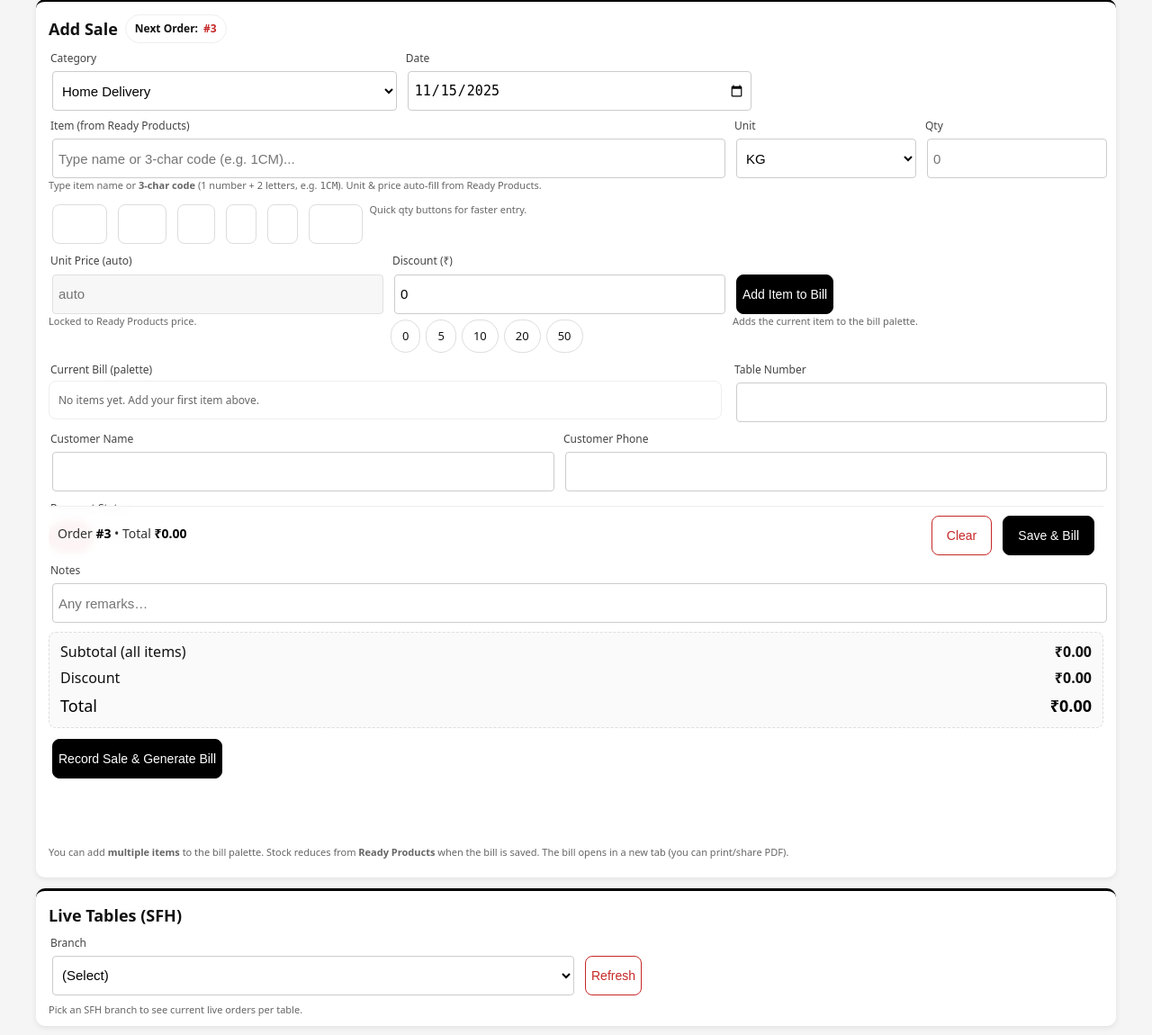
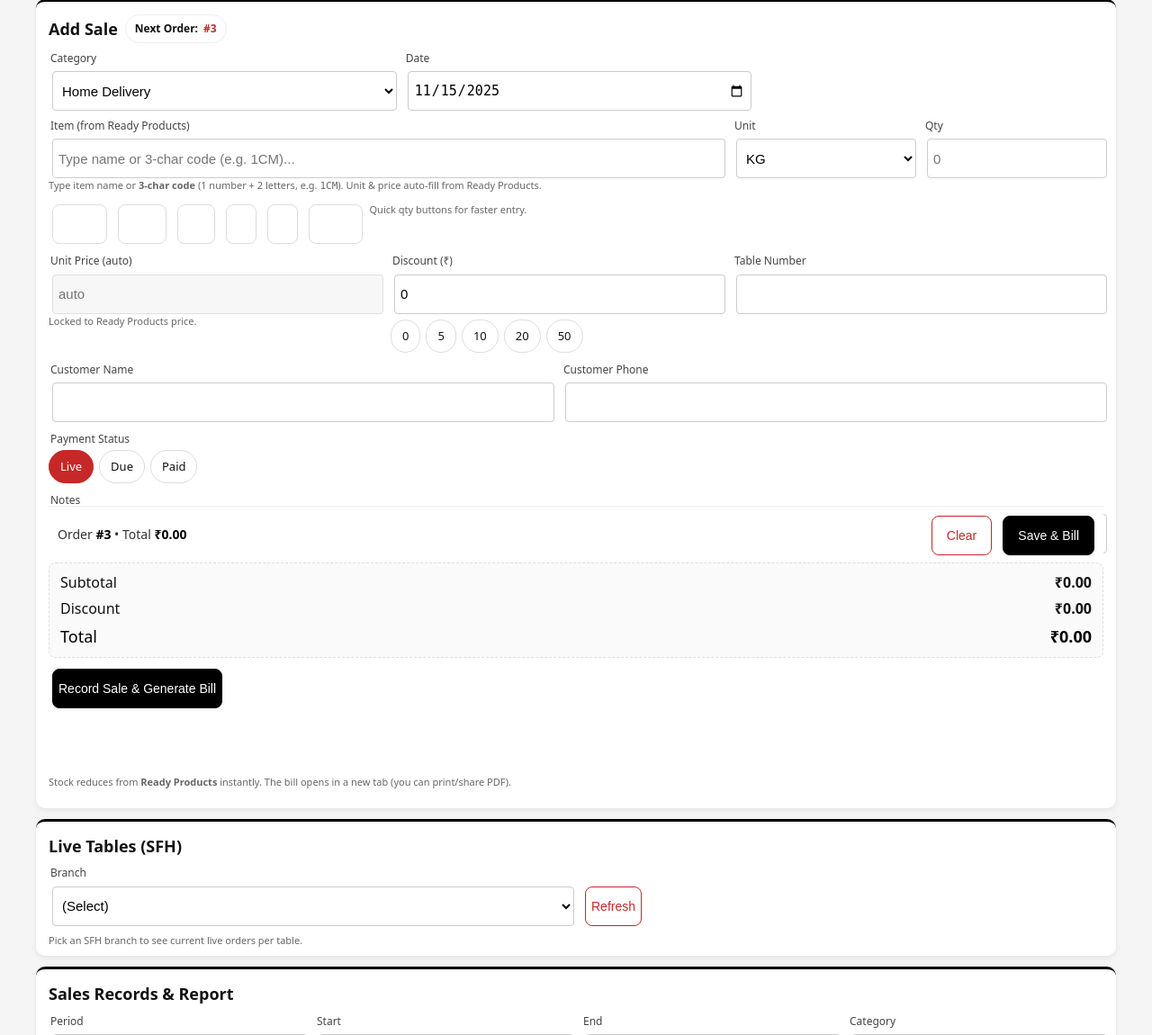
Before and after one commit to debarshiMondal/tbm_inventory_tracker, a FastAPI app: page /sales in a window 1280 px wide. Shown: the part 175-1325 px from the top of the page at 90% size. Run offline with FastAPI, Linux system fonts and the light colour scheme; data that the repository does not hold is empty.

Commit message:
Update sales.html

```diff
--- a/templates/sales.html
+++ b/templates/sales.html
@@ -180,46 +180,6 @@
       margin-right:4px;
     }
 
-    /* ======== Bill palette ======== */
-    .bill-items{
-      border-radius:8px;
-      border:1px solid #eee;
-      background:#fff;
-      padding:8px;
-      max-height:220px;
-      overflow-y:auto;
-    }
-    .bill-items table{
-      width:100%;
-      border-collapse:collapse;
-      font-size:13px;
-    }
-    .bill-items th,
-    .bill-items td{
-      padding:4px 6px;
-      border-bottom:1px solid #f0f0f0;
-    }
-    .bill-items th{
-      text-align:left;
-      font-weight:600;
-      color:#444;
-    }
-    .bill-items td.actions{
-      text-align:right;
-      white-space:nowrap;
-    }
-    .bill-items button.small{
-      height:auto;
-      font-size:11px;
-      padding:3px 6px;
-      border-radius:6px;
-    }
-    .bill-empty{
-      font-size:12px;
-      color:var(--muted);
-      padding:4px 2px;
-    }
-
     /* breakpoints */
     @media (min-width:768px){
       .field.w2{ grid-column:span 2; }
@@ -355,20 +315,6 @@
         </div>
 
         <div class="field w4">
-          <label>&nbsp;</label>
-          <button type="button" id="addItemBtn">Add Item to Bill</button>
-          <div class="hint">Adds the current item to the bill palette.</div>
-        </div>
-
-        <div class="field w8">
-          <label>Current Bill (palette)</label>
-          <div id="billItemsBlock" class="bill-items">
-            <div id="billEmptyMsg" class="bill-empty">No items yet. Add your first item above.</div>
-            <table id="billItemsTable"></table>
-          </div>
-        </div>
-
-        <div class="field w4">
           <label>Table Number</label>
           <input id="saleTable" placeholder="">
         </div>
@@ -417,7 +363,7 @@
         <!-- Live bill preview -->
         <div class="field w12">
           <div class="totals">
-            <div>Subtotal (all items)</div><div class="v" id="tSubtotal">₹0.00</div>
+            <div>Subtotal</div><div class="v" id="tSubtotal">₹0.00</div>
             <div>Discount</div><div class="v" id="tDiscount">₹0.00</div>
             <div class="grand">Total</div><div class="v grand" id="tTotal">₹0.00</div>
           </div>
@@ -429,19 +375,14 @@
       </form>
 
       <div class="float-bar" id="floatBar">
-        <div class="summary">
-          Order <b id="floatOrder">#–</b> • Total <b id="floatTotal">₹0.00</b>
-        </div>
+        <div class="summary">Order <b id="floatOrder">#–</b> • Total <b id="floatTotal">₹0.00</b></div>
         <div style="display:flex; gap:8px;">
           <button class="btn-plain" type="button" id="clearFormBtn">Clear</button>
           <button type="button" id="submitBarBtn">Save &amp; Bill</button>
         </div>
       </div>
 
-      <p class="hint">
-        You can add <b>multiple items</b> to the bill palette. Stock reduces from <b>Ready Products</b> when the bill is saved.
-        The bill opens in a new tab (you can print/share PDF).
-      </p>
+      <p class="hint">Stock reduces from <b>Ready Products</b> instantly. The bill opens in a new tab (you can print/share PDF).</p>
     </section>
 
     <!-- =================== LIVE TABLES (SFH) =================== -->
@@ -620,12 +561,6 @@
     const clearFormBtn = document.getElementById('clearFormBtn');
     const sForm        = document.getElementById('sForm');
 
-    // Bill palette
-    const addItemBtn   = document.getElementById('addItemBtn');
-    const billItemsBlock = document.getElementById('billItemsBlock');
-    const billItemsTable = document.getElementById('billItemsTable');
-    const billEmptyMsg   = document.getElementById('billEmptyMsg');
-
     // Live tables
     const liveBranch   = document.getElementById('liveBranch');
     const refreshLive  = document.getElementById('refreshLive');
@@ -665,10 +600,6 @@
     let readyIndex = {};         // name_lower -> info
     let readyCodeIndex = {};     // 3-char code (upper) -> info
     let payStatus  = 'Live';
-
-    // bill palette
-    let billItems = [];
-    let editingIndex = null;
 
     const detailColumns = [
       { key: 'date',           label: 'Date' },
@@ -721,83 +652,24 @@
       return await res.json();
     }
 
-    function renderBillItems(){
-      if(!billItemsTable) return;
-      billItemsTable.innerHTML = '';
-
-      if(!billItems.length){
-        if(billEmptyMsg) billEmptyMsg.style.display = 'block';
-        billItemsTable.style.display = 'none';
-        return;
-      }
-
-      if(billEmptyMsg) billEmptyMsg.style.display = 'none';
-      billItemsTable.style.display = 'table';
-
-      const thead = document.createElement('thead');
-      const hr = document.createElement('tr');
-      ['Item','Qty','Unit','Price','Line Total',''].forEach(text=>{
-        const th = document.createElement('th');
-        th.textContent = text;
-        hr.appendChild(th);
+    // ensure new Ready Product categories appear in all category selects
+    function syncCategoryOptions(catSet){
+      const cats = Array.from(catSet || []).filter(Boolean);
+      const selects = [saleCategory, rCategory];
+      selects.forEach(sel=>{
+        if(!sel) return;
+        const existing = new Set(
+          Array.from(sel.options).map(o => o.value || o.textContent)
+        );
+        cats.forEach(c=>{
+          if(!existing.has(c)){
+            const opt = document.createElement('option');
+            opt.value = c;
+            opt.textContent = c;
+            sel.appendChild(opt);
+          }
+        });
       });
-      thead.appendChild(hr);
-      billItemsTable.appendChild(thead);
-
-      const tbody = document.createElement('tbody');
-      billItems.forEach((row, idx)=>{
-        const tr = document.createElement('tr');
-        tr.dataset.idx = String(idx);
-
-        const cItem  = document.createElement('td'); cItem.textContent  = row.item;
-        const cQty   = document.createElement('td'); cQty.textContent   = row.qty;
-        const cUnit  = document.createElement('td'); cUnit.textContent  = row.unit;
-        const cPrice = document.createElement('td'); cPrice.textContent = row.unit_price.toFixed(2);
-        const cTotal = document.createElement('td'); cTotal.textContent = row.line_total.toFixed(2);
-
-        const cAct   = document.createElement('td');
-        cAct.className = 'actions';
-        const btnEdit = document.createElement('button');
-        btnEdit.type = 'button';
-        btnEdit.className = 'small btn-plain';
-        btnEdit.textContent = 'Edit';
-        btnEdit.dataset.action = 'edit';
-
-        const btnDel = document.createElement('button');
-        btnDel.type = 'button';
-        btnDel.className = 'small';
-        btnDel.style.marginLeft = '4px';
-        btnDel.dataset.action = 'remove';
-        btnDel.textContent = '✕';
-
-        cAct.appendChild(btnEdit);
-        cAct.appendChild(btnDel);
-
-        tr.append(cItem,cQty,cUnit,cPrice,cTotal,cAct);
-        tbody.appendChild(tr);
-      });
-      billItemsTable.appendChild(tbody);
-    }
-
-    function updateTotals(){
-      let sub = 0;
-      billItems.forEach(row=>{
-        const line = Number(row.qty || 0) * Number(row.unit_price || 0);
-        if(!Number.isNaN(line)) sub += line;
-      });
-      const disc = Number(saleDiscount.value || 0);
-      const tot  = Math.max(0, sub - disc);
-
-      tSub.textContent   = toMoney(sub);
-      tDisc.textContent  = toMoney(disc);
-      tTotal.textContent = toMoney(tot);
-      floatTotal.textContent = toMoney(tot);
-    }
-
-    function clearCurrentItemInputs(){
-      saleItem.value = '';
-      saleQty.value = '';
-      // leave unit and price as-is for speed
     }
 
     // ---------- Loaders ----------
@@ -848,7 +720,7 @@
         const ic = (r.item_category || '').trim();
         if(filterCat && ic !== filterCat) return;
 
-        const code = (r.item_code || '').trim();
+        const codeRaw = (r.item_code || r.code || '').trim();
         const unit = (r.unit || '').trim();
         const price = Number(r.price || 0);
 
@@ -856,7 +728,7 @@
         opt.value = name;
 
         const bits = [];
-        if(code) bits.push(code);
+        if(codeRaw) bits.push(codeRaw);
         bits.push(name);
         if(unit) bits.push(unit + ' @ ₹' + price.toFixed(2));
         if(ic) bits.push('(' + ic + ')');
@@ -871,6 +743,7 @@
       readyRows = d.rows || [];
       readyIndex = {};
       readyCodeIndex = {};
+      const catSet = new Set();
 
       readyRows.forEach(r=>{
         const name = (r.name || '').trim();
@@ -882,15 +755,21 @@
           price: parseFloat(r.price || 0),
           category: r.category,
           item_category: (r.item_category || '').trim(),
-          item_code: (r.item_code || '').trim()
+          // support both "item_code" and "code" from backend
+          item_code: (r.item_code || r.code || '').trim()
         };
         readyIndex[keyName] = info;
+
+        if(info.category) catSet.add(info.category);
 
         const code = info.item_code;
         if(code && isThreeCharCode(code)){
           readyCodeIndex[code.toUpperCase()] = info;
         }
       });
+
+      // NEW: auto-include any new Ready Product categories into the selects
+      syncCategoryOptions(catSet);
 
       rebuildItemCategoryFilter();
       rebuildReadyOptions();
@@ -929,6 +808,21 @@
       if(info.item_category && saleItemCategoryFilter && !saleItemCategoryFilter.value){
         saleItemCategoryFilter.value = info.item_category;
       }
+
+      updateTotals();
+    }
+
+    function updateTotals(){
+      const qty = Number(saleQty.value || 0);
+      const up  = Number(saleUnitPrice.value || 0);
+      const disc= Number(saleDiscount.value || 0);
+      const sub = qty * up;
+      const tot = Math.max(0, sub - disc);
+
+      tSub.textContent   = toMoney(sub);
+      tDisc.textContent  = toMoney(disc);
+      tTotal.textContent = toMoney(tot);
+      floatTotal.textContent = toMoney(tot);
     }
 
     function toggleSFH(){
@@ -947,11 +841,12 @@
     qtyRow?.addEventListener('click', (e)=>{
       const btn = e.target.closest('.btn');
       if(!btn) return;
-      if(btn.id==='qtyPlus'){ saleQty.value = Number(saleQty.value||0) + 1; return; }
-      if(btn.id==='qtyMinus'){ saleQty.value = Math.max(0, Number(saleQty.value||0) - 1); return; }
-      if(btn.id==='qtyClear'){ saleQty.value=''; return; }
+      if(btn.id==='qtyPlus'){ saleQty.value = Number(saleQty.value||0) + 1; updateTotals(); return; }
+      if(btn.id==='qtyMinus'){ saleQty.value = Math.max(0, Number(saleQty.value||0) - 1); updateTotals(); return; }
+      if(btn.id==='qtyClear'){ saleQty.value=''; updateTotals(); return; }
       const inc = Number(btn.dataset.q||0);
       saleQty.value = Number(saleQty.value||0) + inc;
+      updateTotals();
     });
 
     // discount chips
@@ -961,10 +856,6 @@
       saleDiscount.value = b.dataset.disc;
       updateTotals();
     }));
-    saleDiscount.addEventListener('input', ()=>{
-      chipDiscBtns.forEach(x=>x.classList.remove('active'));
-      updateTotals();
-    });
 
     // pay chips
     payChips.addEventListener('click', (e)=>{
@@ -991,8 +882,10 @@
     // Item Category filter change
     saleItemCategoryFilter?.addEventListener('change', ()=>{
       rebuildReadyOptions();
+      // clearing item box keeps new filter effective
       saleItem.value = '';
       saleUnitPrice.value = '';
+      updateTotals();
     });
 
     // smart item selection: name or 3-char code
@@ -1001,6 +894,7 @@
       if(isThreeCharCode(val)){
         const info = readyCodeIndex[val.toUpperCase()];
         if(info){
+          // direct select by code
           saleItem.value = info.name;
           if(saleItemCategoryFilter && info.item_category){
             saleItemCategoryFilter.value = info.item_category;
@@ -1009,81 +903,20 @@
           saleUnit.value = info.unit || saleUnit.value;
           saleUnitPrice.value = Number(info.price || 0).toFixed(2);
           if(!saleCategory.value) saleCategory.value = info.category || 'Home Delivery';
+          updateTotals();
+          return;
         }
       }
+      // if not a complete code, just recalc totals when name later chosen
     });
 
     // also apply defaults when user picks from datalist
     saleItem.addEventListener('change', applyItemDefaults);
 
-    // Add item to bill palette
-    addItemBtn?.addEventListener('click', ()=>{
-      applyItemDefaults();
-
-      const itemName  = (saleItem.value || '').trim();
-      const qty       = Number(saleQty.value || 0);
-      const unitPrice = Number(saleUnitPrice.value || 0);
-      const unit      = saleUnit.value;
-
-      if(!itemName){
-        alert('Please choose an item from Ready Products.');
-        return;
-      }
-      if(qty <= 0){
-        alert('Quantity must be > 0');
-        return;
-      }
-      if(unitPrice <= 0){
-        alert('Unit price missing; please check Ready Products price.');
-        return;
-      }
-
-      const line = {
-        item: itemName,
-        unit,
-        qty,
-        unit_price: unitPrice,
-        line_total: qty * unitPrice
-      };
-
-      if(editingIndex !== null){
-        billItems[editingIndex] = line;
-        editingIndex = null;
-        addItemBtn.textContent = 'Add Item to Bill';
-      } else {
-        billItems.push(line);
-      }
-
-      clearCurrentItemInputs();
-      renderBillItems();
+    saleQty.addEventListener('input', updateTotals);
+    saleDiscount.addEventListener('input', ()=>{
+      chipDiscBtns.forEach(x=>x.classList.remove('active'));
       updateTotals();
-    });
-
-    // bill palette actions: edit / remove
-    billItemsTable?.addEventListener('click', (e)=>{
-      const btn = e.target.closest('button');
-      if(!btn) return;
-      const tr = btn.closest('tr');
-      if(!tr) return;
-      const idx = Number(tr.dataset.idx);
-      if(Number.isNaN(idx) || idx < 0 || idx >= billItems.length) return;
-
-      const action = btn.dataset.action;
-      if(action === 'edit'){
-        const row = billItems[idx];
-        saleItem.value = row.item;
-        saleUnit.value = row.unit;
-        saleUnitPrice.value = row.unit_price;
-        saleQty.value = row.qty;
-        editingIndex = idx;
-        addItemBtn.textContent = 'Update Item';
-      } else if(action === 'remove'){
-        billItems.splice(idx,1);
-        editingIndex = null;
-        addItemBtn.textContent = 'Add Item to Bill';
-        renderBillItems();
-        updateTotals();
-      }
     });
 
     // add branch
@@ -1124,90 +957,51 @@
     refreshLive.addEventListener('click', loadLiveTables);
     liveBranch.addEventListener('change', loadLiveTables);
 
-    // Submit full bill
+    // Submit
     async function submitSale(){
-      if(!billItems.length){
-        alert('Add at least one item to the bill.');
-        return;
-      }
-
+      applyItemDefaults();
+      updateTotals();
       const category = saleCategory.value || 'Home Delivery';
-      const discountAmount = Number(saleDiscount.value || 0);
-
-      let sub = 0;
-      billItems.forEach(row=>{
-        const line = Number(row.qty || 0) * Number(row.unit_price || 0);
-        if(!Number.isNaN(line)) sub += line;
-      });
-      const total = Math.max(0, sub - discountAmount);
-
-      const header = {
+      const payload = {
         date: saleDate.value || null,
         category,
         branch: category==='SFH' ? (branchSelect.value||'') : '',
+        item: (saleItem.value||'').trim(),
+        unit: saleUnit.value,
+        qty: Number(saleQty.value||0),
+        unit_price: null,  // backend uses Ready Products price
+        discount: Number(saleDiscount.value||0),
         customer_name: (saleCustName.value||'').trim(),
         customer_phone: (saleCustPhone.value||'').trim(),
         table_no: (saleTable.value||'').trim(),
         payment_status: payStatus,
         payment_mode: payStatus==='Paid' ? (payMode.value||'') : '',
         payment_note: (payNote.value||'').trim(),
-        notes: (saleNotes.value||'').trim(),
-        discount: discountAmount,
-        subtotal: sub,
-        total: total
+        notes: (saleNotes.value||'').trim()
       };
-
-      const first = billItems[0];
-      const payload = Object.assign({}, header, {
-        item: first.item,
-        unit: first.unit,
-        qty: Number(first.qty || 0),
-        unit_price: Number(first.unit_price || 0),
-        items: billItems.map(row=>({
-          item: row.item,
-          unit: row.unit,
-          qty: Number(row.qty || 0),
-          unit_price: Number(row.unit_price || 0)
-        }))
-      });
+      if(!payload.item){ alert('Please choose an item.'); return; }
+      if(payload.qty<=0){ alert('Quantity must be > 0'); return; }
 
       const res = await fetchJSON('/api/sales', {method:'POST', body: JSON.stringify(payload)});
       if(res.bill_url){ window.open(res.bill_url, '_blank'); }
-
       await Promise.all([loadNextOrder(), runReport()]);
       const keepCat = saleCategory.value;
       const keepBr  = branchSelect.value;
-
       sForm.reset();
       saleCategory.value = keepCat;
       branchSelect.value = keepBr;
-
-      billItems = [];
-      editingIndex = null;
-      addItemBtn.textContent = 'Add Item to Bill';
-      renderBillItems();
-
-      payStatus='Live';
-      setChipsActive(payChips,'Live','data-status');
-      toggleSFH();
-      togglePay();
+      toggleSFH(); setChipsActive(payChips,'Live','data-status'); payStatus='Live'; togglePay();
       updateTotals();
       loadLiveTables();
     }
-
     sForm.addEventListener('submit', (e)=>{ e.preventDefault(); submitSale(); });
     submitBarBtn.addEventListener('click', submitSale);
-
     clearFormBtn.addEventListener('click', ()=>{
       sForm.reset();
       if(saleItemCategoryFilter){
         saleItemCategoryFilter.value = '';
         rebuildReadyOptions();
       }
-      billItems = [];
-      editingIndex = null;
-      addItemBtn.textContent = 'Add Item to Bill';
-      renderBillItems();
       payStatus = 'Live';
       setChipsActive(payChips,'Live','data-status');
       togglePay();
@@ -1501,9 +1295,7 @@
     (async function init(){
       try{ saleDate.valueAsDate = new Date(); }catch{}
       await Promise.all([loadNextOrder(), loadReadyProducts(), loadBranches()]);
-      toggleSFH(); togglePay();
-      renderBillItems();
-      updateTotals();
+      toggleSFH(); togglePay(); updateTotals();
       liveBranch.value = branchSelect.value || '';
       lockReportToTodayOnMobile();
       buildColumnChooser();
```
